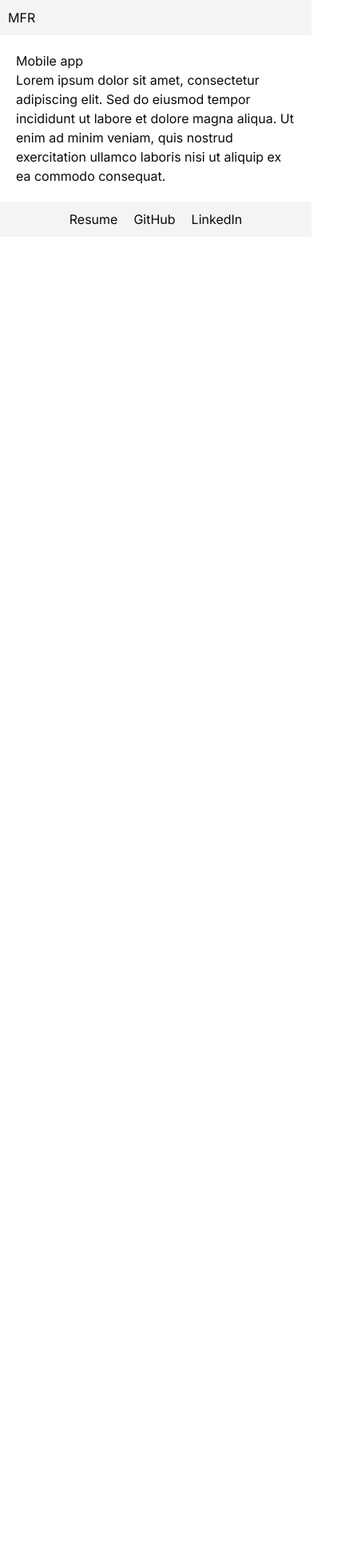
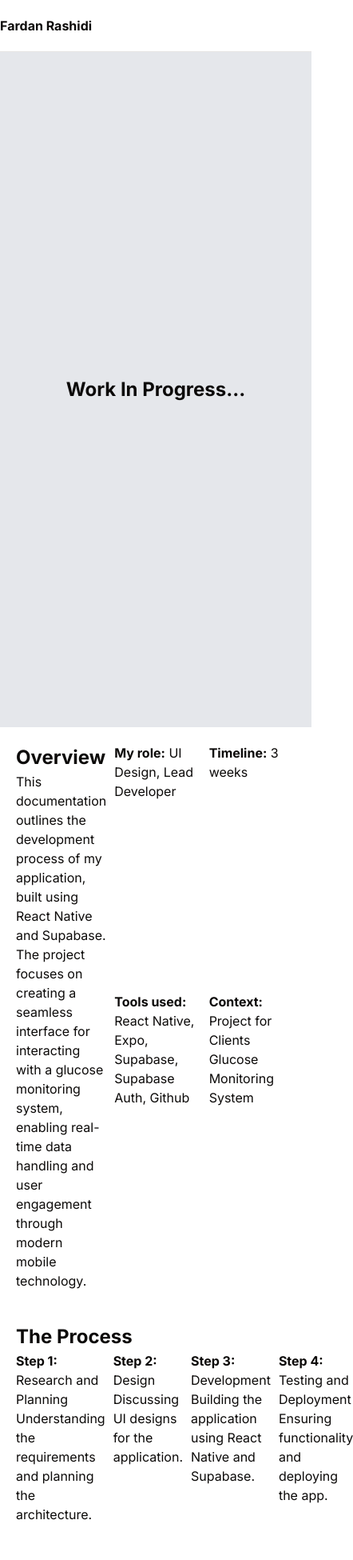
Before and after one commit to FardanRashidi/portfolio, a Next.js app: page /mobile in a window 390 px wide. Shown: the top 1950 px of the page at 80% size, 442 px wide, since content can reach past the window. Before the commit the page ends 844 px from the top, so only its background shows below. Built offline with nearby package versions, Linux system fonts and the light colour scheme.

Commit message:
added some mobile part

```diff
--- a/src/app/mobile/page.tsx
+++ b/src/app/mobile/page.tsx
@@ -1,24 +1,88 @@
+import Link from "next/link"
+
 export default function MobileApp() {
   return (
     <div>
       {/* Top Bar */}
-      <div style={{ display: 'flex', alignItems: 'center', padding: '10px', backgroundColor: '#f4f4f4' }}>
-        <h1 style={{ margin: 0 }}>MFR</h1>
+      <header className="sticky top-0 z-40 w-full border-b bg-background/95 backdrop-blur supports-[backdrop-filter]:bg-background/60 flex items-center justify-center">
+        <div className="container flex h-16 items-center space-x-4 sm:justify-between sm:space-x-0">
+          <div className="flex gap-6 md:gap-10">
+            <Link href="/" className="flex items-center space-x-2">
+              <span className="inline-block font-bold">Fardan Rashidi</span>
+            </Link>
+          </div>
+        </div>
+      </header>
+
+      {/* Work In Progress Section */}
+      <section className="w-full h-screen flex items-center justify-center bg-gray-200">
+        <p className="text-2xl font-bold">Work In Progress...</p>
+      </section>
+
+      {/* Main Content */}
+      <div style={{ display: 'grid', gridTemplateColumns: '1fr 1fr 1fr', gridTemplateRows: 'auto auto', gap: '10px', padding: '20px' }}>
+        {/* Overview spanning row 1 and row 2, column 1 */}
+        <div style={{ gridColumn: '1', gridRow: '1 / span 2' }}>
+          <p style={{ fontSize: '24px', fontWeight: 'bold' }}>Overview</p>
+          <p>This documentation outlines the development process of my application, built using React Native and Supabase. The project focuses on creating a seamless interface for interacting with a glucose monitoring system, enabling real-time data handling and user engagement through modern mobile technology.</p>
+        </div>
+
+        {/* My role */}
+        <div style={{ gridColumn: '2', gridRow: '1' }}>
+          <p><strong>My role:</strong> UI Design, Lead Developer</p>
+        </div>
+
+        {/* Timeline */}
+        <div style={{ gridColumn: '3', gridRow: '1' }}>
+          <p><strong>Timeline:</strong> 3 weeks</p>
+        </div>
+
+        {/* Tools used */}
+        <div style={{ gridColumn: '2', gridRow: '2' }}>
+          <p><strong>Tools used:</strong> React Native, Expo, Supabase, Supabase Auth, Github</p>
+        </div>
+
+        {/* Context */}
+        <div style={{ gridColumn: '3', gridRow: '2' }}>
+          <p><strong>Context:</strong> Project for Clients Glucose Monitoring System</p>
+        </div>
       </div>
 
-      {/* Main Content */}
+      {/* The Process */}
       <div style={{ padding: '20px' }}>
-        <h1>Mobile app</h1>
-        <p>
-          Lorem ipsum dolor sit amet, consectetur adipiscing elit. Sed do eiusmod tempor incididunt ut labore et dolore magna aliqua. Ut enim ad minim veniam, quis nostrud exercitation ullamco laboris nisi ut aliquip ex ea commodo consequat.
-        </p>
+        <p style={{ fontSize: '24px', fontWeight: 'bold' }}>The Process</p>
+        <div style={{ display: 'grid', gridTemplateColumns: '1fr 1fr 1fr 1fr', gap: '10px' }}>
+          <div>
+            <p><strong>Step 1:</strong> Research and Planning</p>
+            <p>Understanding the requirements and planning the architecture.</p>
+              </div>
+              <div>
+            <p><strong>Step 2:</strong> Design</p>
+            <p>Discussing UI designs for the application.</p>
+              </div>
+              <div>
+            <p><strong>Step 3:</strong> Development</p>
+            <p>Building the application using React Native and Supabase.</p>
+              </div>
+              <div>
+            <p><strong>Step 4:</strong> Testing and Deployment</p>
+            <p>Ensuring functionality and deploying the app.</p>
+          </div>
+        </div>
       </div>
+
+      {/* The Design */}
+      <div style={{ padding: '20px' }}>
+        <p style={{ fontSize: '24px', fontWeight: 'bold' }}>The Design</p>
+
+      </div>
+
 
       {/* Footer */}
       <footer style={{ padding: '10px', backgroundColor: '#f4f4f4', textAlign: 'center' }}>
-        <a href="/resume" style={{ margin: '0 10px' }}>Resume</a>
-        <a href="https://github.com" target="_blank" rel="noopener noreferrer" style={{ margin: '0 10px' }}>GitHub</a>
-        <a href="https://linkedin.com" target="_blank" rel="noopener noreferrer" style={{ margin: '0 10px' }}>LinkedIn</a>
+        <a href="https://github.com/FardanRashidi/resume" target="_blank" rel="noopenner noreferrer" style={{ margin: '0 10px' }}>Resume</a>
+        <a href="https://github.com/FardanRashidi" target="_blank" rel="noopener noreferrer" style={{ margin: '0 10px' }}>GitHub</a>
+        <a href="https://linkedin.com/in/fardanrashidi" target="_blank" rel="noopener noreferrer" style={{ margin: '0 10px' }}>LinkedIn</a>
       </footer>
     </div>
   );
```
